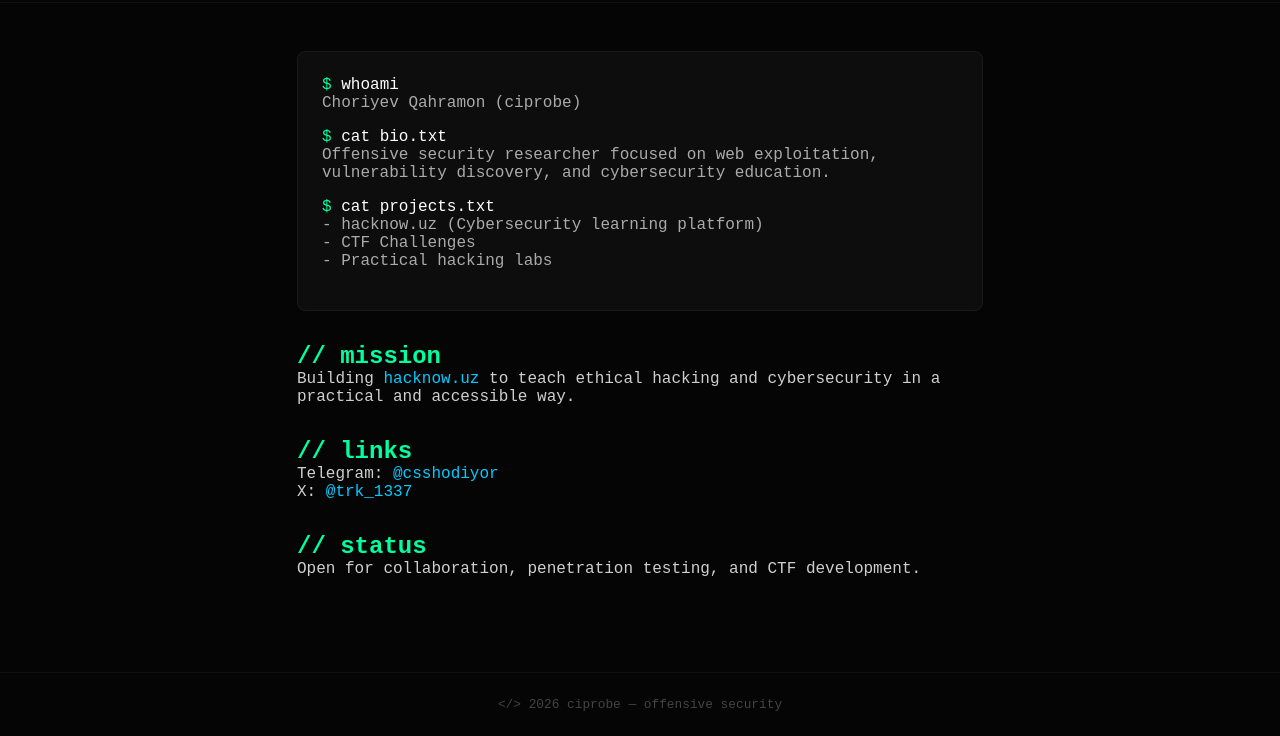
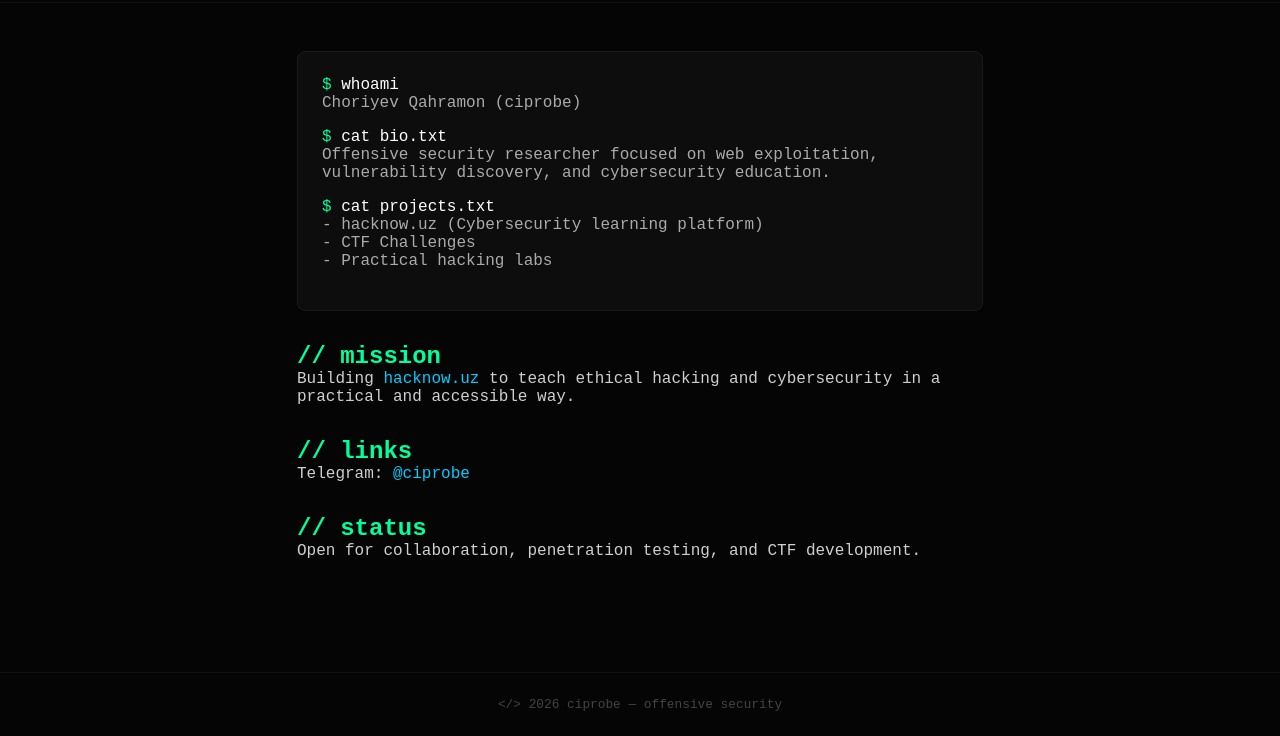
Before and after one commit to ciprobe/ciprobe.github.io, a plain HTML site: page index.html in a window 1280 px wide. Shown: the part 64-800 px from the top of the page. Drawn offline with Linux system fonts and the light colour scheme.

Commit message:
Update index.html

```diff
--- a/index.html
+++ b/index.html
@@ -133,8 +133,7 @@ footer {
 
 <h2>// links</h2>
 <p>
-    Telegram: <a href="https://t.me/csshodiyor">@csshodiyor</a><br>
-    X: <a href="https://x.com/trk_1337">@trk_1337</a>
+    Telegram: <a href="https://t.me/ciprobe">@ciprobe</a><br>
 </p>
 
 <h2>// status</h2>
```
